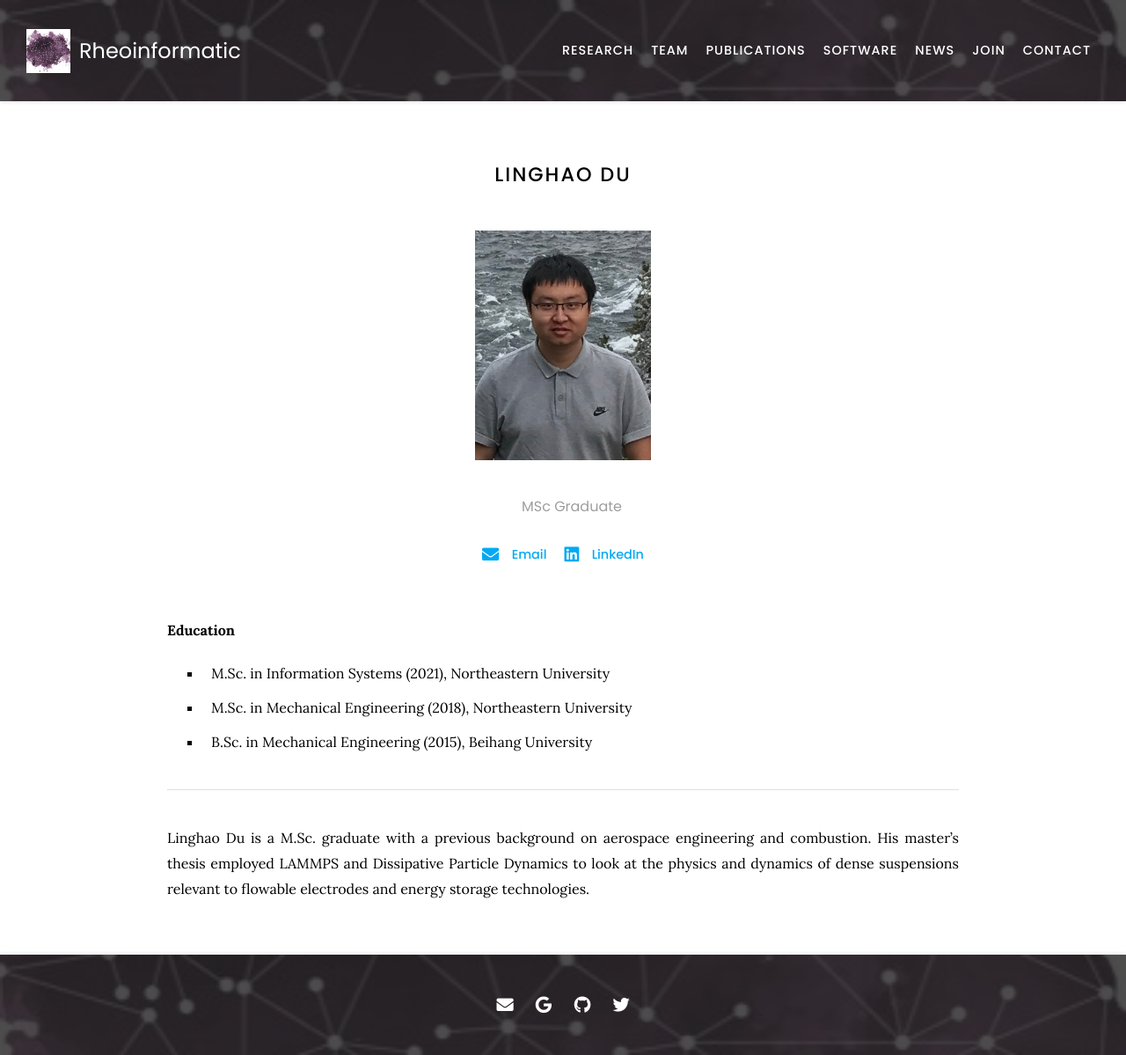
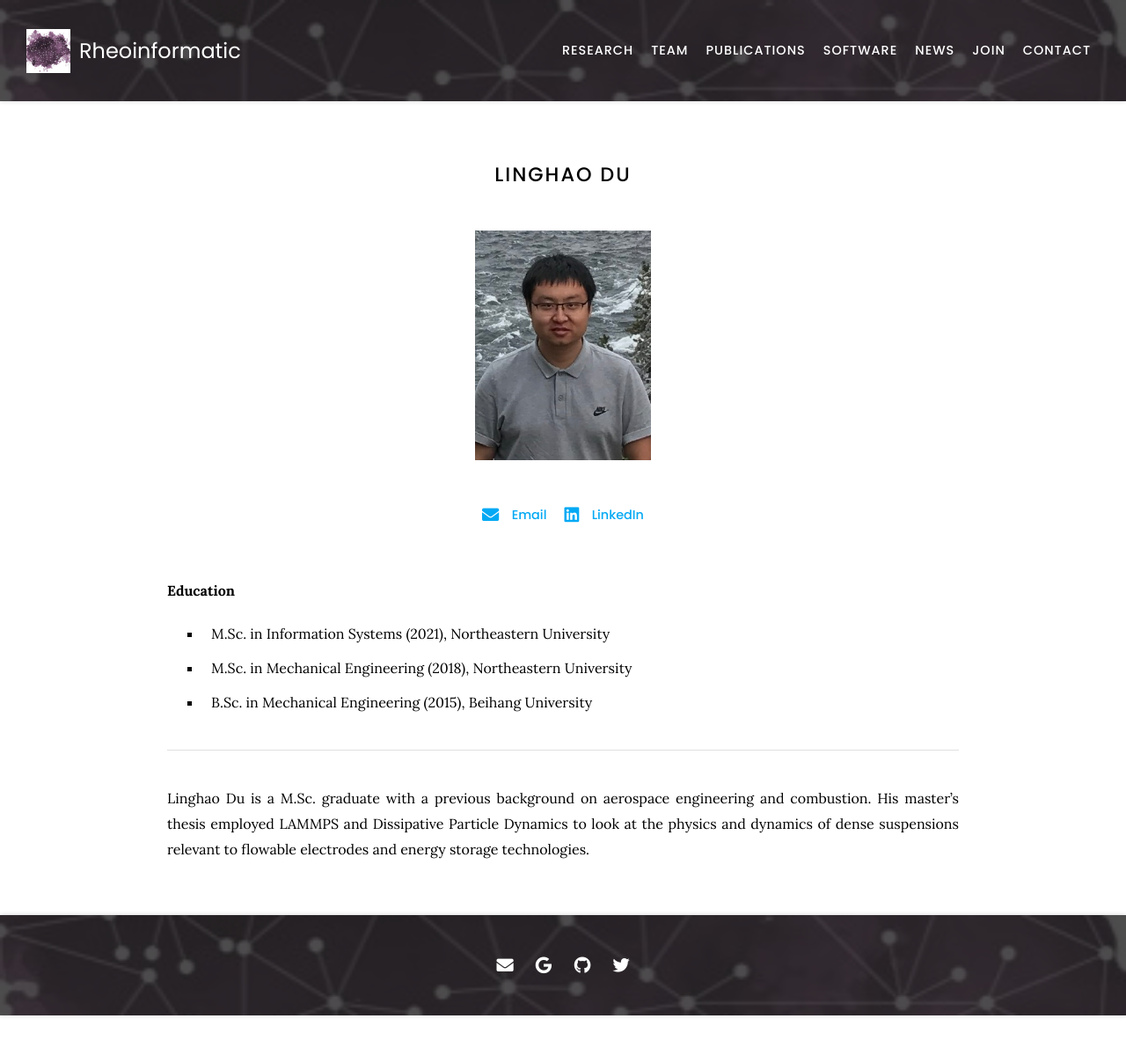
Before and after one commit to procf/procf.github.io, a Jekyll site: the page built from _members/linghao-du.md, in a window 1280 px wide. Shown: the whole page at 88% size. Built offline with Jekyll 4.4.1, drawn with Linux system fonts in a browser that asks for light colours; nearby versions of some CDN libraries; after the commit the page ends 1154 px from its top, so only the background shows below that.

Commit message:
no div in role.yaml

```diff
--- a/_includes/role.html
+++ b/_includes/role.html
@@ -14,10 +14,10 @@
     {%- assign tooltip = type.text -%}
   {%- endif -%}
 
-  <div class="role" {% if tooltip %}data-tooltip="{{ tooltip }}"{% endif %}>
-    <!-- {%- if icon -%}
+  <!-- <div class="role" {% if tooltip %}data-tooltip="{{ tooltip }}"{% endif %}>
+    {%- if icon -%}
       <i class="{{ icon }}"></i>
-    {%- endif -%} -->
+    {%- endif -%}
 
     {%- if text -%}
       <span class="role_text">{{ text }}</span>
@@ -26,7 +26,7 @@
     {%- if description -%}
       <span class="role_description">{{ description }}</span>
     {%- endif -%}
-  </div>
+  </div> -->
 
 
 
```
